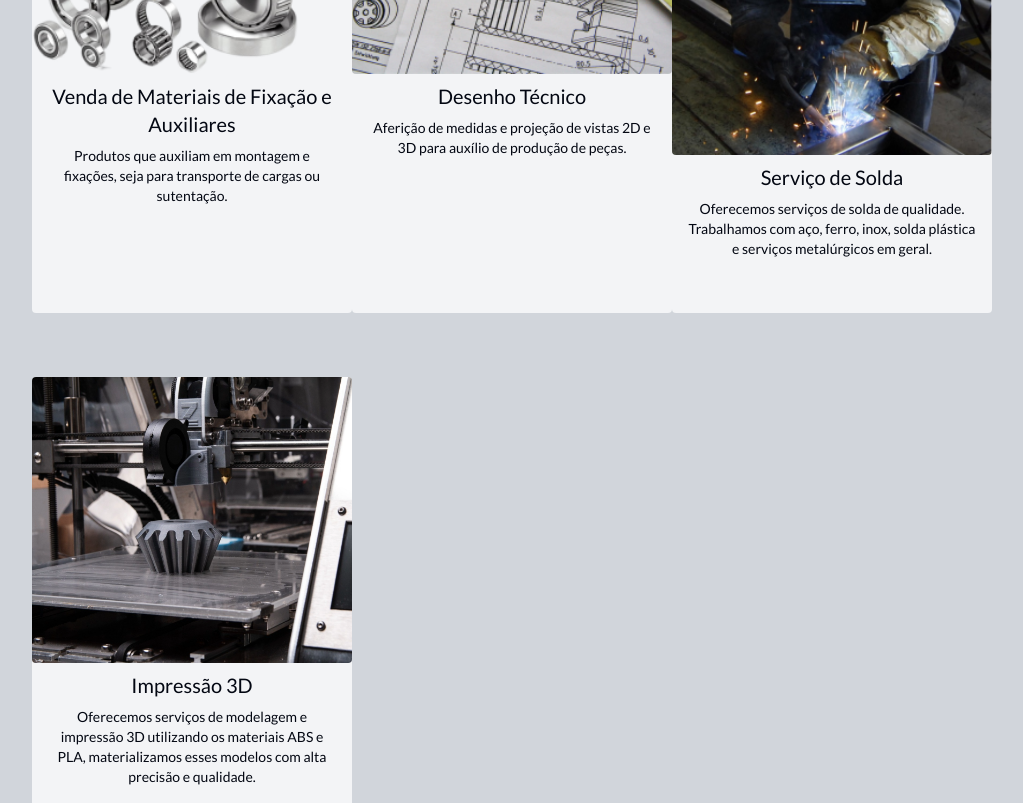
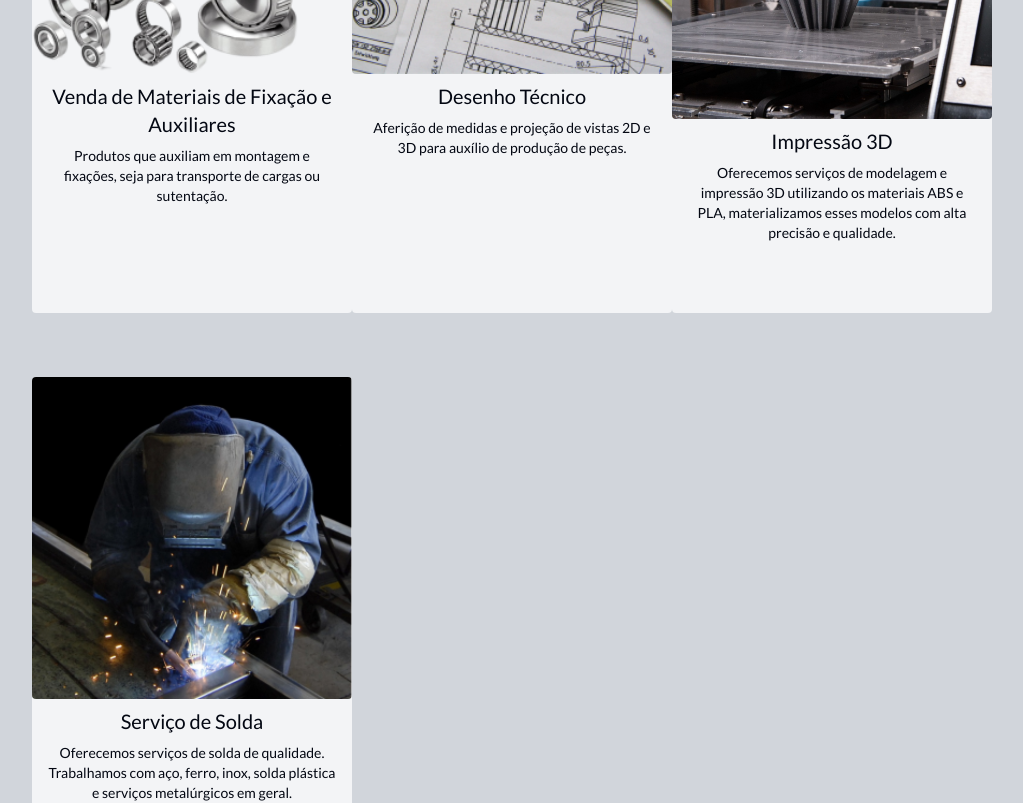
Before and after one commit to AOBarbosa/BLK-homepage, a Next.js app: page / in a window 1280 px wide. Shown: the part 2380-3183 px from the top of the page, without its empty margins (128-1151 px from the left). Built offline with nearby package versions, Linux system fonts and the light colour scheme.

Commit message:
Fixing services order

```diff
--- a/src/app/page.tsx
+++ b/src/app/page.tsx
@@ -158,15 +158,15 @@ export default function Home() {
             />
 
             <ServicesCard
+              icon={item6}
+              title="Impressão 3D"
+              description="Oferecemos serviços de modelagem e impressão 3D utilizando os materiais ABS e PLA, materializamos esses modelos com alta precisão e qualidade."
+            />
+
+            <ServicesCard
               icon={item7}
               title="Serviço de Solda"
               description="Oferecemos serviços de solda de qualidade. Trabalhamos com aço, ferro, inox, solda plástica e serviços metalúrgicos em geral."
-            />
-
-            <ServicesCard
-              icon={item6}
-              title="Impressão 3D"
-              description="Oferecemos serviços de modelagem e impressão 3D utilizando os materiais ABS e PLA, materializamos esses modelos com alta precisão e qualidade."
             />
           </div>
         </div>
```
